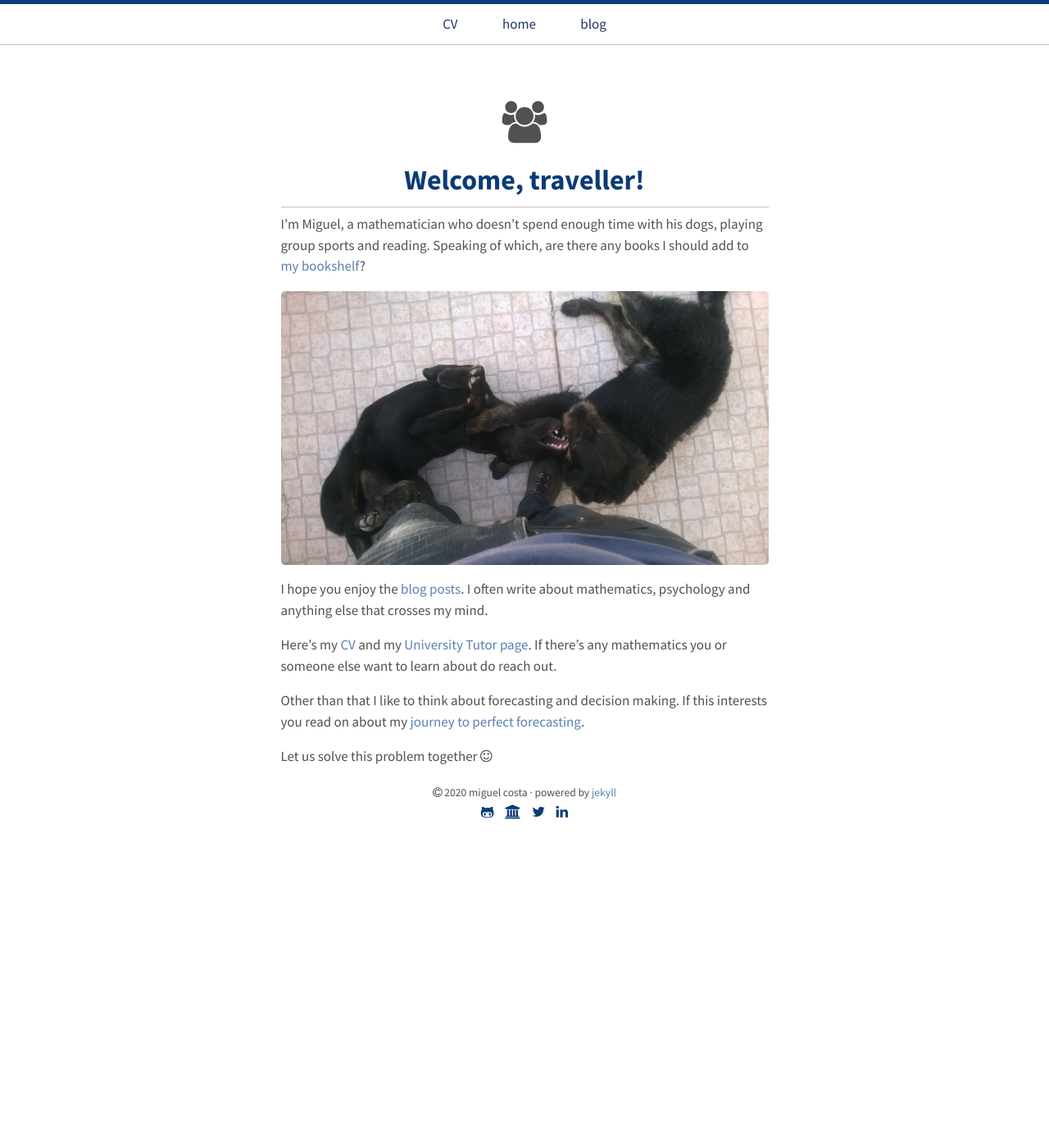
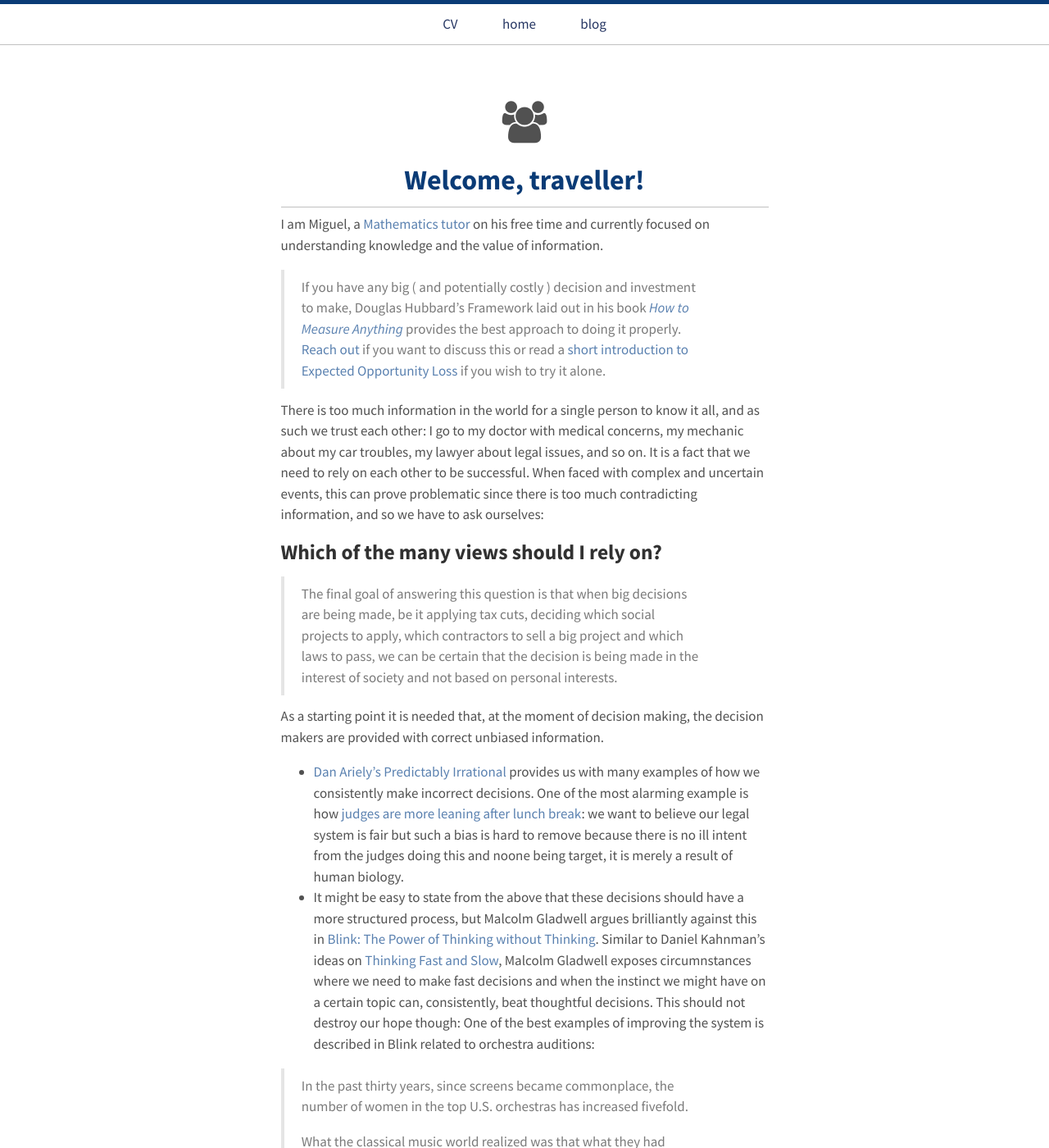
Before and after one commit to migueltorrescosta/migueltorrescosta.github.io, a Jekyll site: the page built from index.md, in a window 1280 px wide and 1400 px high. Shown: the whole window at 82% size. Built offline with Jekyll 4.4.1, drawn with Linux system fonts in a browser that asks for light colours; a script that is not in the unit is left out; some of the changed text lies outside the part shown.

Commit message:
Updated Landing Page

```diff
--- a/index.md
+++ b/index.md
@@ -13,14 +13,37 @@
   <h1 class="landing-title">Welcome, traveller!</h1>
 </header>
 
-I'm Miguel, a mathematician who doesn't spend enough time with his dogs, playing group sports and reading. Speaking of which, are there any books I should add to [my bookshelf](https://www.goodreads.com/review/list/65376142-miguel-costa)?
+I am Miguel, a [Mathematics tutor](https://universitytutor.com/tutors/944174) on his free time and currently focused on understanding knowledge and the value of information.
+
+> If you have any big ( and potentially costly ) decision and investment to make, Douglas Hubbard's Framework laid out in his book [*How to Measure Anything*](https://www.goodreads.com/book/show/444653.How_to_Measure_Anything) provides the best approach to doing it properly. [Reach out](mailto:miguelptcosta1995@gmail.com?subject=Information Pricing) if you want to discuss this or read a [short introduction to Expected Opportunity Loss]({% post_url 2020-09-10-Expected-Opportunity-Loss %}) if you wish to try it alone.
+
+There is too much information in the world for a single person to know it all, and as such we trust each other: I go to my doctor with medical concerns, my mechanic about my car troubles, my lawyer about legal issues, and so on. It is a fact that we need to rely on each other to be successful. When faced with complex and uncertain events, this can prove problematic since there is too much contradicting information, and so we have to ask ourselves:
+
+## Which of the many views should I rely on?
+
+> The final goal of answering this question is that when big decisions are being made, be it applying tax cuts, deciding which social projects to apply, which contractors to sell a big project and which laws to pass, we can be certain that the decision is being made in the interest of society and not based on personal interests.
+
+As a starting point it is needed that, at the moment of decision making, the decision makers are provided with correct unbiased information.
+
+- [Dan Ariely's Predictably Irrational](https://www.goodreads.com/book/show/1713426.Predictably_Irrational) provides us with many examples of how we consistently make incorrect decisions. One of the most alarming example is how [judges are more leaning after lunch break](https://www.theguardian.com/law/2011/apr/11/judges-lenient-break): we want to believe our legal system is fair but such a bias is hard to remove because there is no ill intent from the judges doing this and noone being target, it is merely a result of human biology.
+- It might be easy to state from the above that these decisions should have a more structured process, but Malcolm Gladwell argues brilliantly against this in [Blink: The Power of Thinking without Thinking](https://www.goodreads.com/book/show/40102.Blink). Similar to Daniel Kahnman's ideas on [Thinking Fast and Slow](https://www.goodreads.com/book/show/11468377-thinking-fast-and-slow), Malcolm Gladwell exposes circumnstances where we need to make fast decisions and when the instinct we might have on a certain topic can, consistently, beat thoughtful decisions. This should not destroy our hope though: One of the best examples of improving the system is described in Blink related to orchestra auditions:
+
+>In the past thirty years, since screens became commonplace, the number of women in the top U.S.  orchestras  has  increased  fivefold.
+>
+> What the classical music world realized was that what they had thought was a pure and powerful first impression-listening to someone play-was in fact hopelessly corrupted. “Some people look like  they  sound  better  than  they  actually  sound,  because  they  look  confident  and  have  good posture,” one musician, a veteran of many auditions, says. “Other people look awful when they play but sound great."
+
+With this it becomes apparent that many of these flaws can be removed by improving the systems with which we make decisions, at which point I go back to the original question of how to make decisions with conflicting information. Questions like "Is a single payer healthcare system worth the cost?", or "Should we implement UBI?", or "Will Brexit strengthen the UK's economy?"
+
+One of the key takeaways from Blink is that for us to improve on any task we need to get feedback on our performance of it. Given the generality of information above, this resembles forecasting markets. This connection comes from the fact that forecasting markets reward users for being correct now about a future event (at which we will get more information), and as such incentivizes better information analysis.
+
+One of the key insights is that most currently controversial topics should become obvious in retrospective: we can see that by comparing with previous major debates such as US's Civil War about slavery, which nowadays society has agreed to be terrible thing, or around Socialism vs Capitalism where the fall of the USSR defended the superiority of Capitalist systems. By looking at the Socialism vs Capitalism debate I would like to point out that we have not settled the question, however we have more information and confidence about what we believe to be true.
+
+Prediction Markets build a good reward system for such information based forecasts, however thy still have flaws. For instance, Stock Markets share Warren Buffet's insight that [In the short term the market is a popularity contest](https://money.stackexchange.com/questions/28026/explanation-on-warren-buffetts-famous-quote#28028), and as such one can be rewarding by predicting herd behaviour, even without knowledge of the underlying issue. This also happens with political tool [PredictIt](https://www.predictit.org/) and the decentralised Prediction Market [Augur](https://www.augur.net/).
+
+A few different forecasters keep their forecast online available for everyone to use, however this is a non scalable solution: It requires us to individually know the people behind the forecasts, and it allows them to pick and choose which forecasts they keep online.
+
+When looking at the forecasters ability, there is the need to be some sort of (Forecaster) [Status as described by Eugene Wei](https://www.eugenewei.com/blog/2019/2/19/status-as-a-service) (warning: that post is a VERY long read). The key idea is that status is only worth anything in comparison to others: If everyone can be labelled a good forecaster then that title is meaningless. This is the key idea I have been toying with, and what I aim to achieve with [Quest Powered](https://questpowered.com). What claims about the future can you contribute?
+
+Bonus: These are my dogs :P
 
 ![placeholder]({{ site.baseurl }}/assets/images/dogs.jpg "Dogs")
-
-I hope you enjoy the [blog posts]({{ site.baseurl }}/blog). I often write about mathematics, psychology and anything else that crosses my mind.
-
-Here's my <a href="{{ site.baseurl }}/CV.pdf">CV</a> and my <a href="https://universitytutor.com/tutors/944174">University Tutor page</a>. If there's any mathematics you or someone else want to learn about do reach out.
-
-Other than that I like to think about forecasting and decision making. If this interests you read on about my [journey to perfect forecasting]({{site.baseurl}}{% link _posts/2020-08-19-perfect-forecasting.md %}).
-
-Let us solve this problem together <i class="fa fa-smile-o"></i>
```
